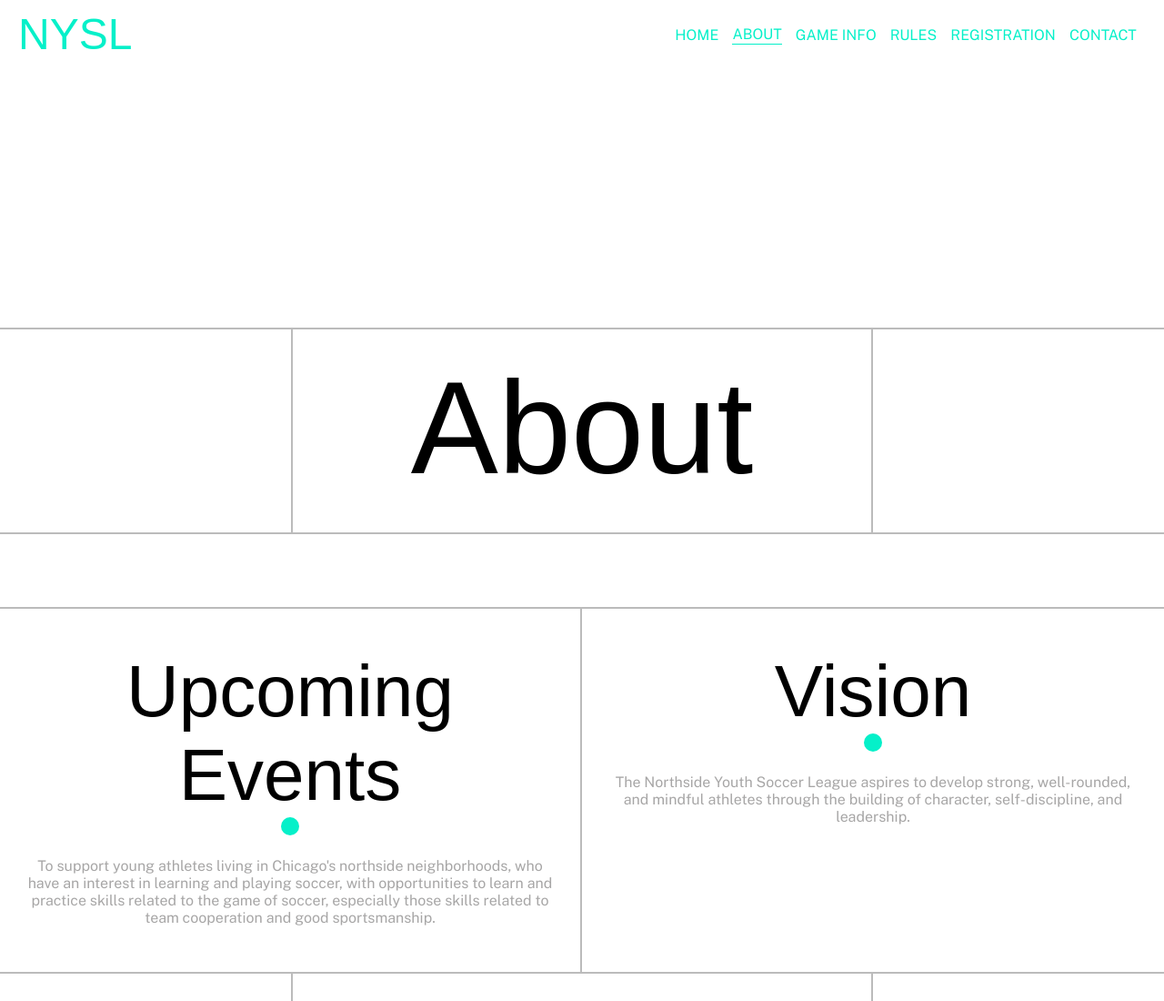
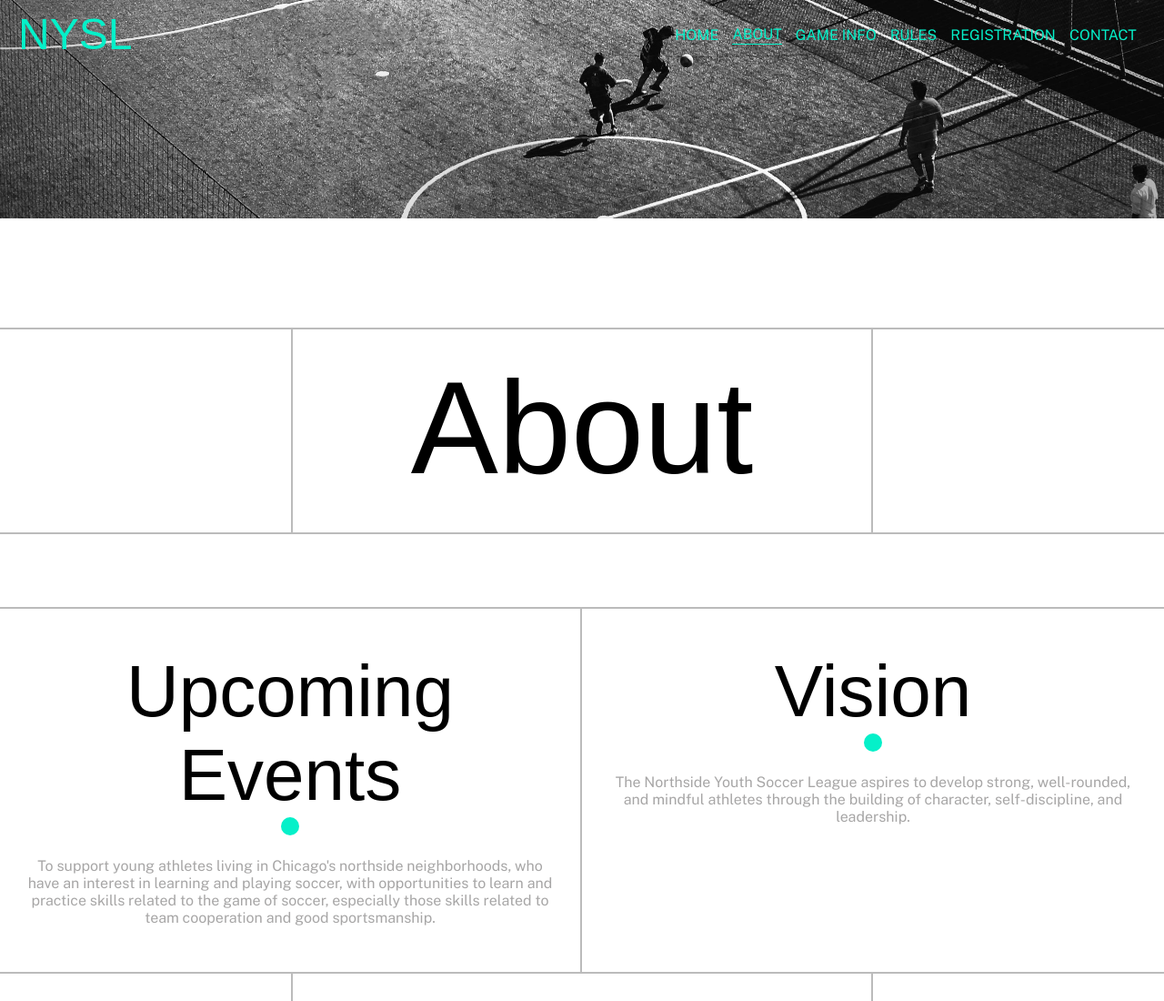
Before and after one commit to marccata/NYSL, a plain HTML site: page about.html in a window 1280 px wide. Shown: the top 1100 px of the page at 91% size. Drawn offline with nearby package versions, Linux system fonts and the light colour scheme.

Commit message:
Image url correction

```diff
--- a/css/style.css
+++ b/css/style.css
@@ -152,7 +152,7 @@
 .main-banner-about {
     height: 30vh;
     background-position: center center;
-    background-image: url("../img/nysl-about");
+    background-image: url("../img/nysl-about.jpg");
 
 }
 
```
